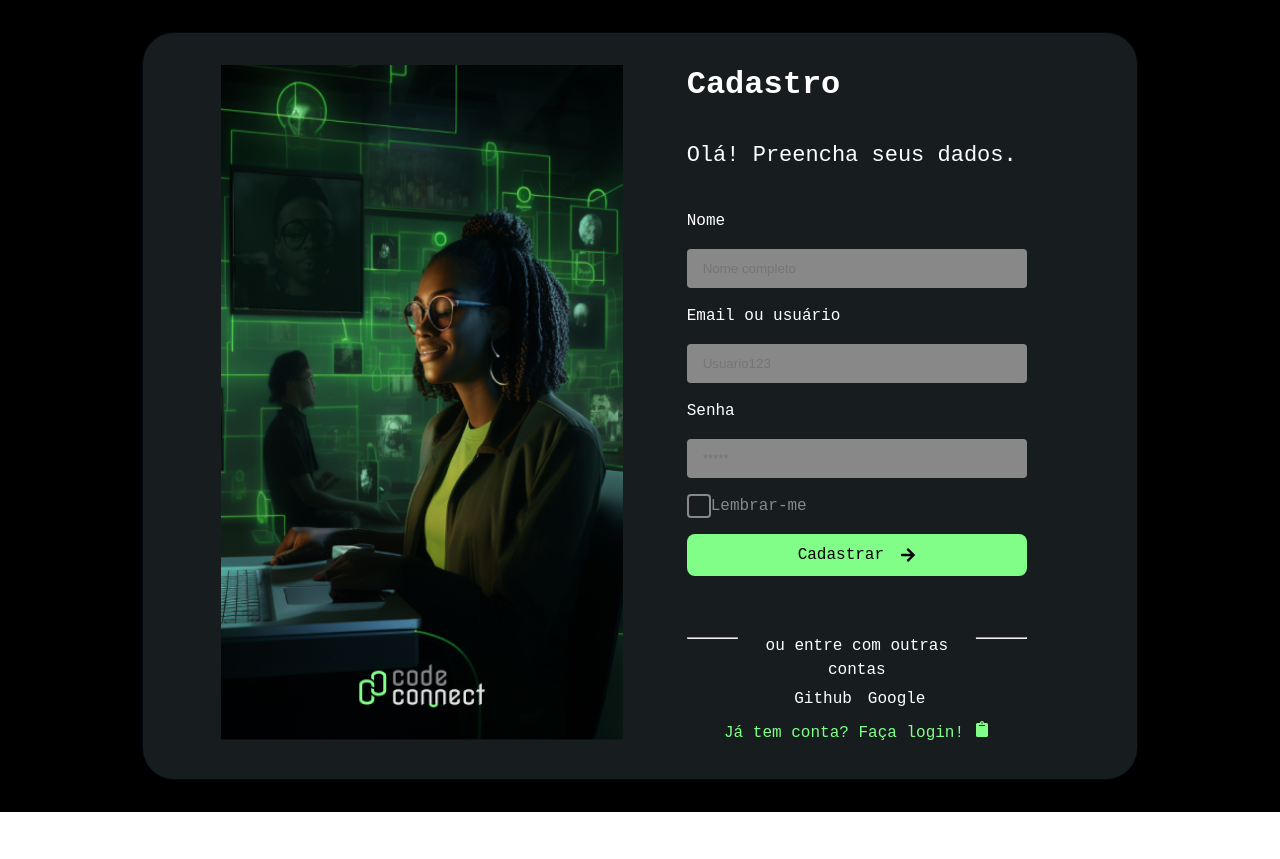
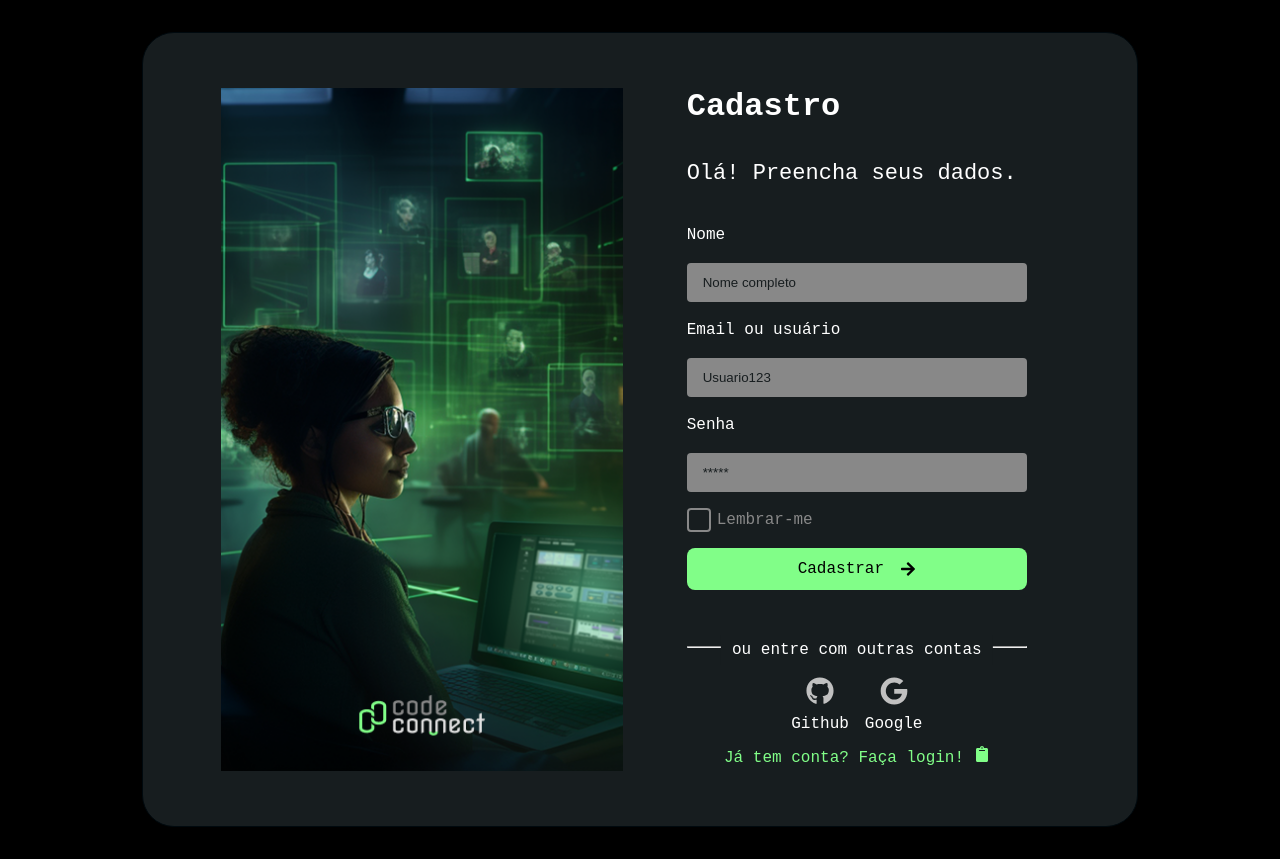
Before and after one commit to DaysibelPitter/CodeConnect, a React (Vite) app: page /Cadastro in a window 1280 px wide. Before the commit the page ends 812 px from the top, so only its background shows below. Built offline with nearby package versions, Linux system fonts and the light colour scheme.

Commit message:
configurando form

```diff
--- a/src/components/Cadastro/Cadastro.tsx
+++ b/src/components/Cadastro/Cadastro.tsx
@@ -1,7 +1,8 @@
-
-import img from "../../assets/IMG_1 - Desktop.png"
+import { Link } from "react-router-dom";
+import img from "../../assets/Group 2087.png"
 import { FaClipboard } from "react-icons/fa";
 import  Form from "../Form/Form";
+import "./Cadastro.css";
 import ContasExternas from "../ContasExternas/ContasExternas";
 import "../Login/Login.css"
 function Login() {
@@ -21,7 +22,7 @@ function Login() {
       <div>
       <ContasExternas/>
      <div className="cadastroLink">
-      <a href="">Já tem conta? Faça login! <FaClipboard /></a>
+      <Link to="/">Já tem conta? Faça login! <FaClipboard /></Link>
       </div>
       </div>
 
--- /dev/null
+++ b/src/components/Cadastro/cadastro.css
@@ -0,0 +1,3 @@
+.container{
+    height: 795px;
+}
--- a/src/components/ContasExternas/ContasExternas.css
+++ b/src/components/ContasExternas/ContasExternas.css
@@ -12,11 +12,11 @@
     .hrTitulo {
         background-color: #171D1F;
         text-align: center;
-        padding: 0.5rem;
+        padding: 0.2rem;
         position: absolute;
-        top: -0.5rem;
+        top: -100%;
         left: 50%;
-        width: 70%;
+        width: 80%;
         transform: translateX(-50%);
       }
 .contas{
@@ -25,7 +25,8 @@
     justify-content: center;
     align-items: center;
     gap:16px;
-    padding: 0 0 0 6px;
+    padding: 0;
+    margin:1rem 0 0 0;
 }
 .conta{
     display: flex;
--- a/src/components/Form/Form.tsx
+++ b/src/components/Form/Form.tsx
@@ -1,60 +1,85 @@
 import { FaArrowRight } from "react-icons/fa";
-import "./form.css"
+import "./form.css";
+import { useForm } from "react-hook-form";
+import { useNavigate } from "react-router-dom";
+
+
+interface FormData {
+  nome: string;
+  email: string;
+  password: string;
+  lembrar?: boolean;
+}
+
 interface FormProps {
   isCadastro?: boolean;
 }
 
 function Form({ isCadastro = false }: FormProps) {
+  const {
+    register,
+    handleSubmit,
+    formState: { errors },
+  } = useForm<FormData>();
+
+  const navigate = useNavigate();
+
+  const onSubmit = (data: FormData) => {
+    console.log("Datos enviados:", data);
+
+    if (data.email && data.password) {
+      navigate("/feed");
+    }
+  };
+
   return (
-    <>
-    <form action="" method="post" className="form">
+    <form onSubmit={handleSubmit(onSubmit)} className="form">
       {isCadastro && (
         <>
           <label htmlFor="nome">Nome</label>
           <input
             type="text"
-              name="nome"
             id="nome"
             className="inputForm"
             placeholder="Nome completo"
+            {...register("nome", { required: "O nome é obrigatório" })}
           />
+          {errors.nome && <p className="error-mensagem">{errors.nome.message}</p>}
         </>
       )}
+
       <label htmlFor="email">Email ou usuário</label>
       <input
         type="email"
-          name="email"
         id="email"
         className="inputForm"
         placeholder="Usuario123"
+        {...register("email", { required: "O email é obrigatório" })}
       />
+      {errors.email && <p className="error-mensagem">{errors.email.message}</p>}
 
       <label htmlFor="password">Senha</label>
       <input
         type="password"
-          name="password"
         id="password"
         className="inputForm"
         placeholder="*****"
+        {...register("password", { required: "A senha é obrigatória" })}
       />
+      {errors.password && <p className="error-mensagem">{errors.password.message}</p>}
 
       <div className="lembrarSenha">
-<label htmlFor="Lembrar-me" className="lembrarSenhaLabel">
-  <input type="checkbox" name="lembrar" id="lembrar" />
-Lembrar-me</label>
+        <label htmlFor="lembrar" className="lembrarSenhaLabel">
+          <input type="checkbox" id="lembrar" {...register("lembrar")} />
+          Lembrar-me
+        </label>
         {!isCadastro && <a href="#">Esqueci a senha</a>}
       </div>
 
-        <button
-          type="submit"
-          className="botaoForm"
-        >
-
-{isCadastro ? "Cadastrar" : "Login"}
-          <FaArrowRight />
+      <button type="submit" className="botaoForm">
+        {isCadastro ? "Cadastrar" : "Login"} <FaArrowRight />
       </button>
     </form>
-    </>
   );
 }
 
--- a/src/components/Form/form.css
+++ b/src/components/Form/form.css
@@ -33,6 +33,7 @@ input[type="checkbox"] {
     border-radius: 4px;
     position: relative;
     cursor: pointer;
+margin-right: 6px;
 }
 input[type="checkbox"]:checked::before {
     content: "✔";
@@ -52,3 +53,11 @@ display: flex;
 align-items: center;
 justify-content: center;
 }
+input::placeholder{
+    color:#171D1F;
+  }
+  .error-mensagem{
+    color: red;
+    font-size: 14px;
+    margin-top: 4px;
+  }
--- a/src/components/Login/Login.tsx
+++ b/src/components/Login/Login.tsx
@@ -4,6 +4,7 @@ import './Login.css'
 import { FaClipboard } from "react-icons/fa";
 import  Form from "../Form/Form";
 import ContasExternas from "../ContasExternas/ContasExternas";
+
 function Login() {
   return (
     <div className="container">
```
Lines whose indentation alone changed are shown as unchanged.
